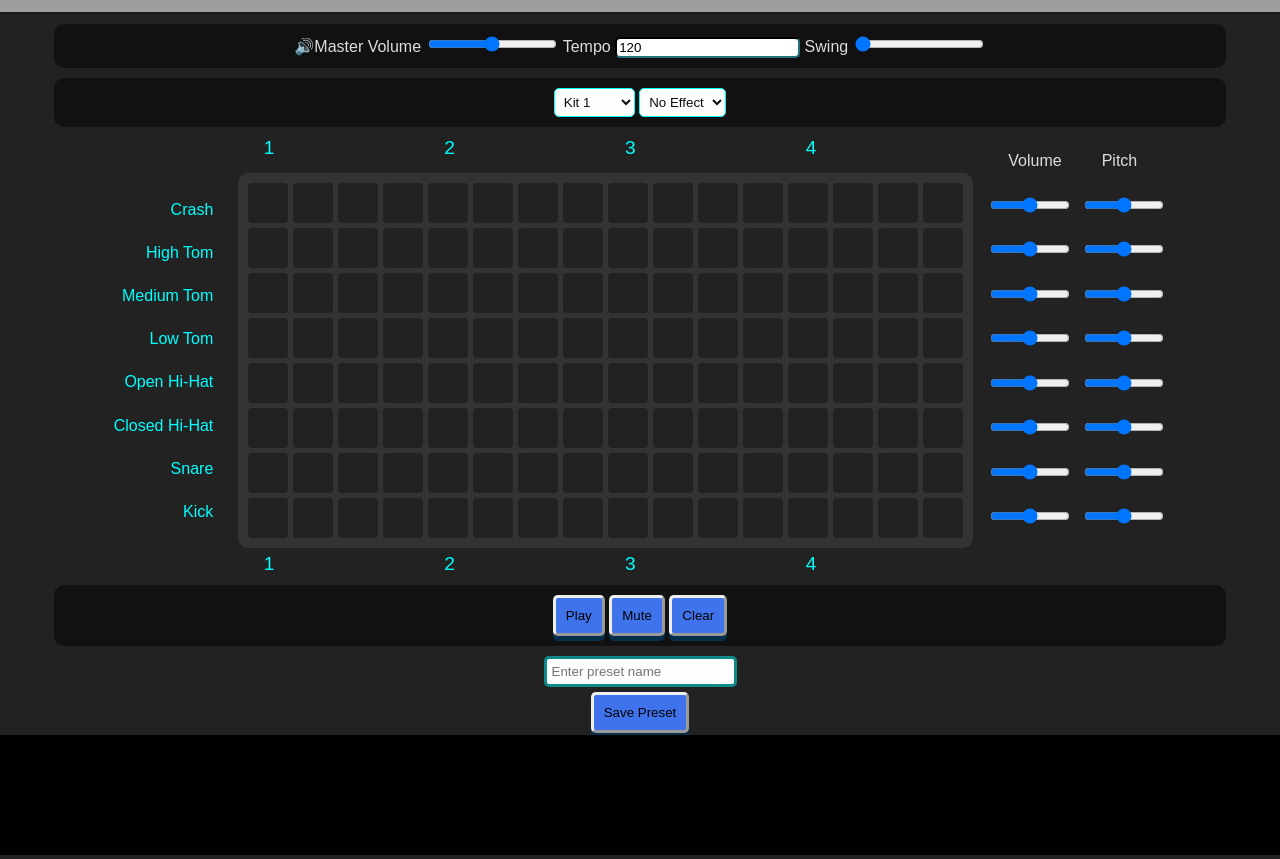
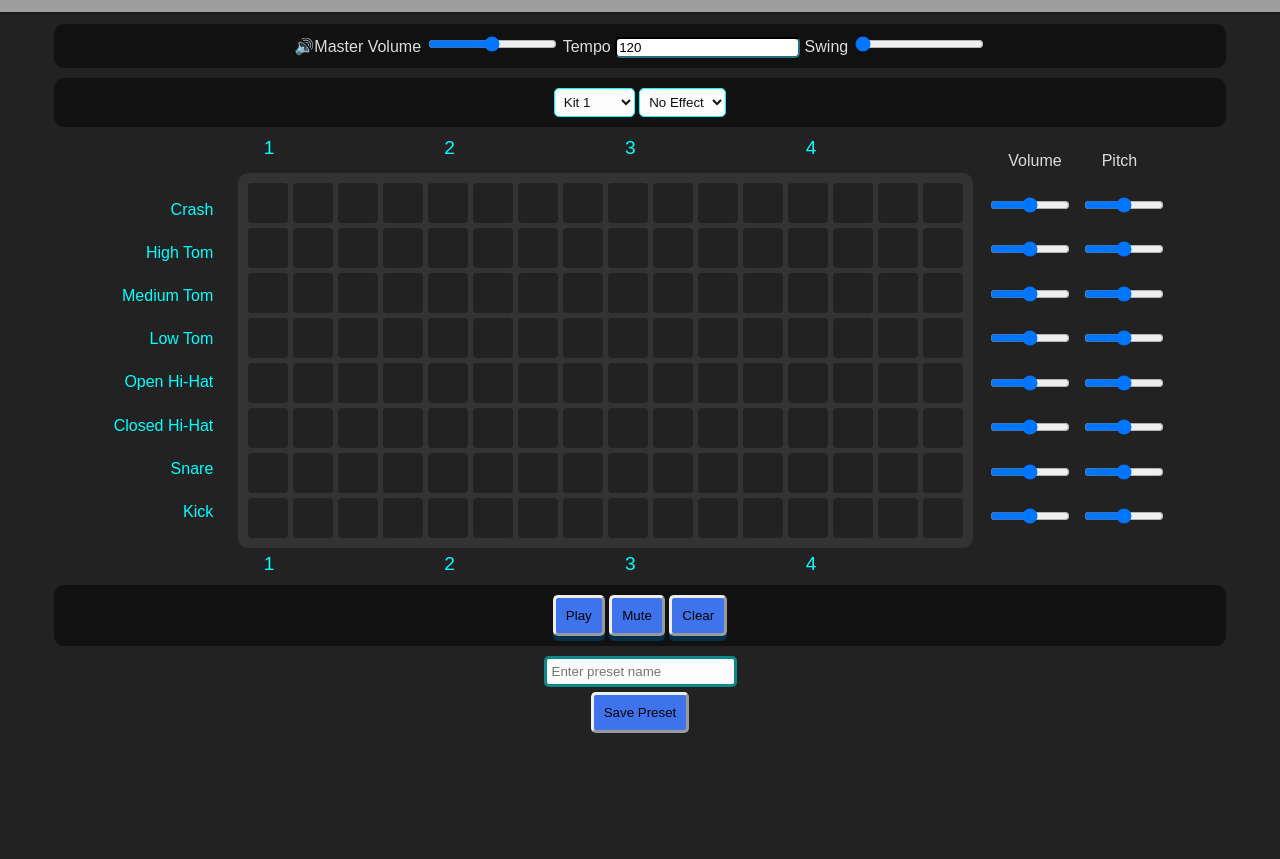
Before and after one commit to Symba-Drumz/Phase-1-Project., a plain HTML site: page index.html in a window 1280 px wide. Shown: the part 177-1036 px from the top of the page. After the commit the page ends 910 px from the top, so only its background shows below. Drawn offline with Linux system fonts and the light colour scheme; grey boxes are pictures that could not be loaded; a web font is replaced by a local one.

Commit message:
modify: index.html

```diff
--- a/index.html
+++ b/index.html
@@ -9,6 +9,7 @@
       href="https://fonts.googleapis.com/css2?family=Zen+Dots&display=swap"
       rel="stylesheet"
     />
+
   </head>
   <body>
     <header>
@@ -191,8 +192,7 @@
     </div>
     <div id="preset-list"></div>
 
-    <canvas id="visualizer"><p>&copy; 2025 Alfa's Drum Machine. All rights reserved.</p>
-    </canvas>
+    <div></div>
 
     <script src="script.js"></script>
   </body>
```
